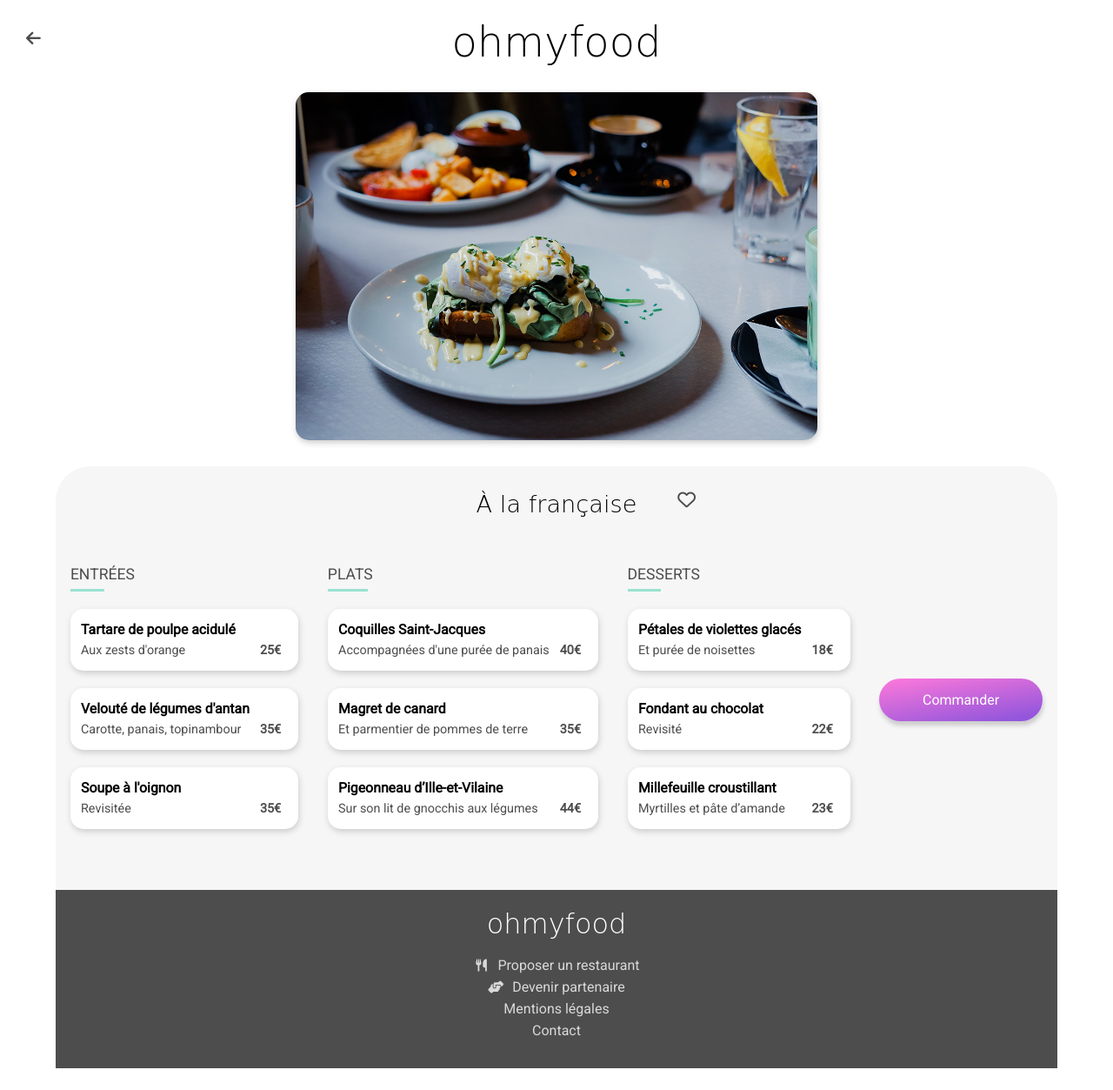
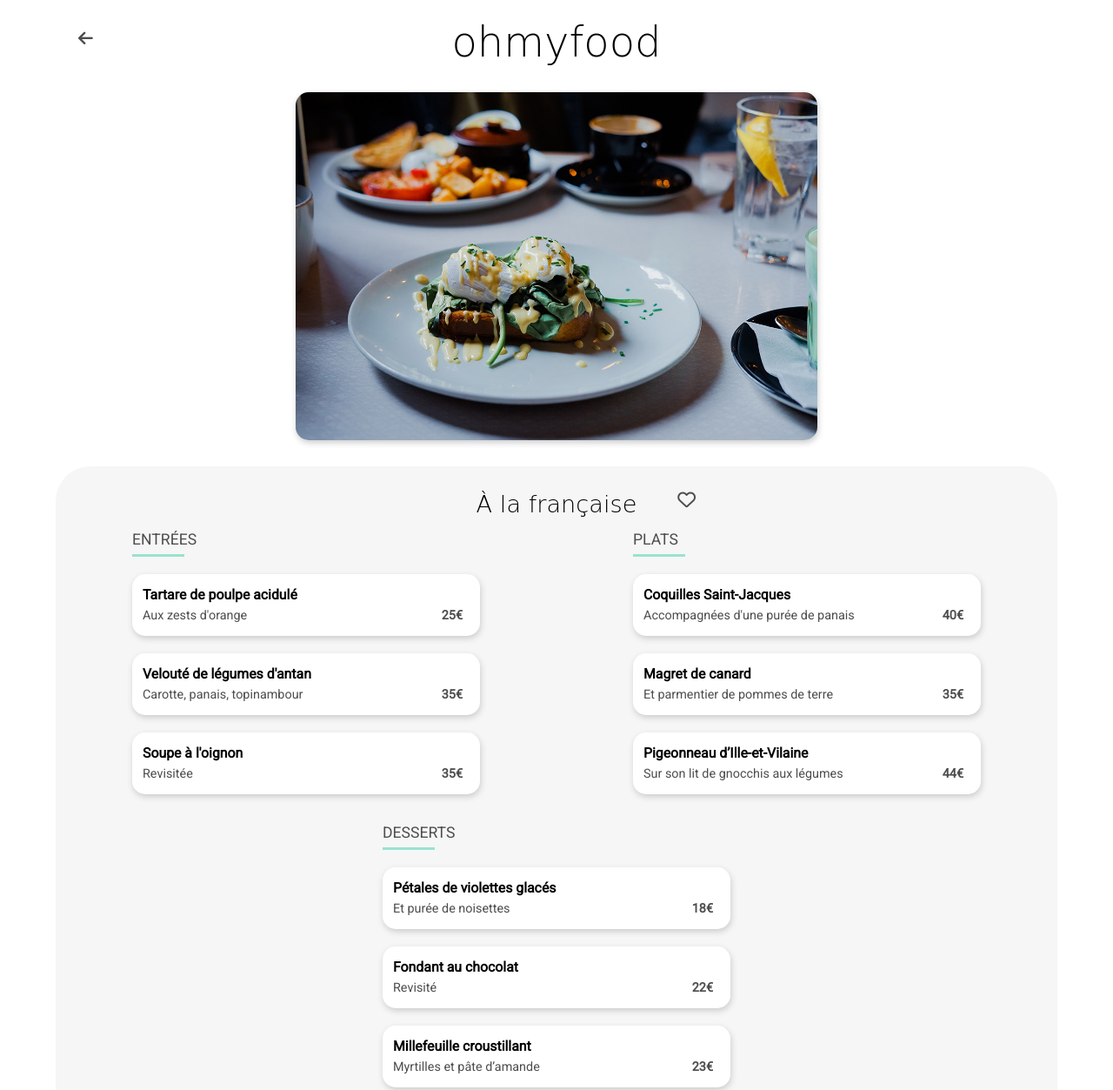
Before and after one commit to Emi-vas/EmilienVaschalde_3_18052021, a plain HTML site: page pages/menu_alafrancaise.html in a window 1280 px wide. Shown: the top 1253 px of the page at 87% size. Before the commit the page ends 1228 px from the top, so only its background shows below. Drawn offline with Linux system fonts and the light colour scheme; a web font is replaced by a local one.

Commit message:
menu 1 - fin responsive pc

```diff
--- a/layouts/_header.scss
+++ b/layouts/_header.scss
@@ -28,4 +28,5 @@ header {
     h1 {
         font-size: 3em;
     }
+
 }
--- a/pages/menu_style.scss
+++ b/pages/menu_style.scss
@@ -1,5 +1,5 @@
 @import "../layouts/body";
-@import "../layouts/header";
+@import "../layouts/_header";
 @import "../layouts/footer";
 
 @import "../utils/mixin";
@@ -77,7 +77,7 @@ main {
     }
 
     &__anim {
-        animation: menu 500ms forwards;
+        animation: menu 900ms forwards;
         transform-origin: top ;
     }
 }
@@ -212,8 +212,19 @@ main {
             width: 350px;
             text-align: center;
         }
+    }
 
+    .menu {
+        margin: auto 10px;
+        &__compo {
+            width: 400px;
+        }
     }
+
+    .button {
+        width: 100%;
+    }
+
 
     body {
         background: white;
@@ -224,4 +235,10 @@ main {
         margin: auto;
         padding : 15px 0;
     }
+
+    header {
+        .fleche {
+            left: 90px;
+        }
+    }
 }
```
Also changed, not shown: pages/menu_style.css, 1 other file.
